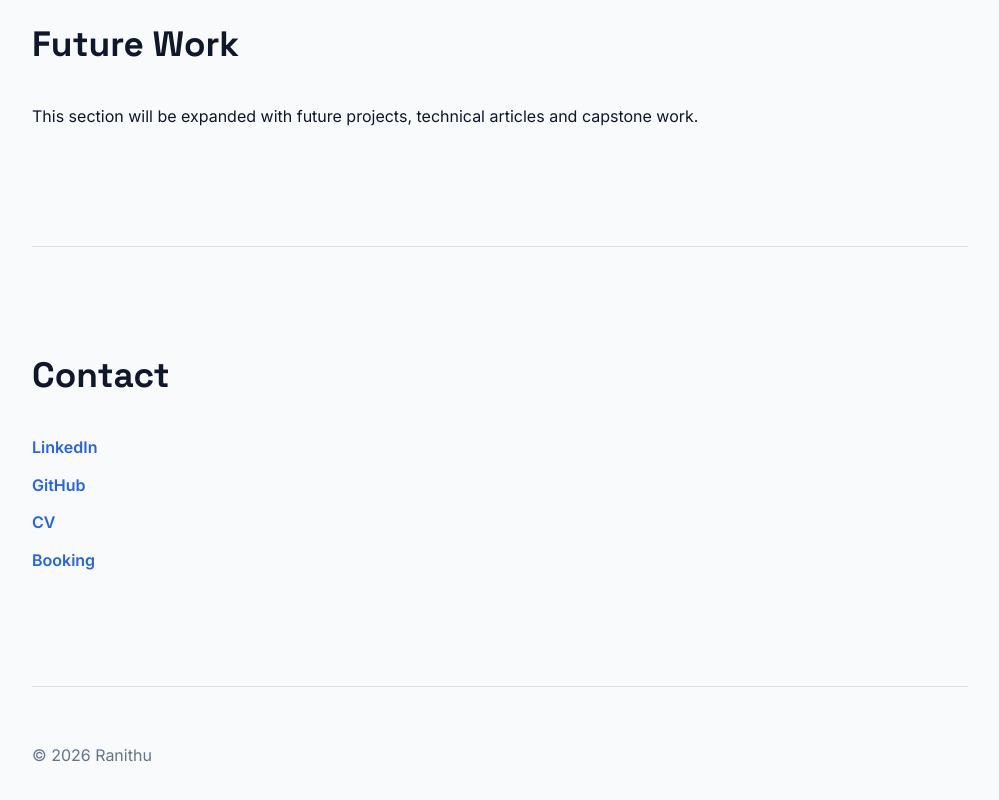
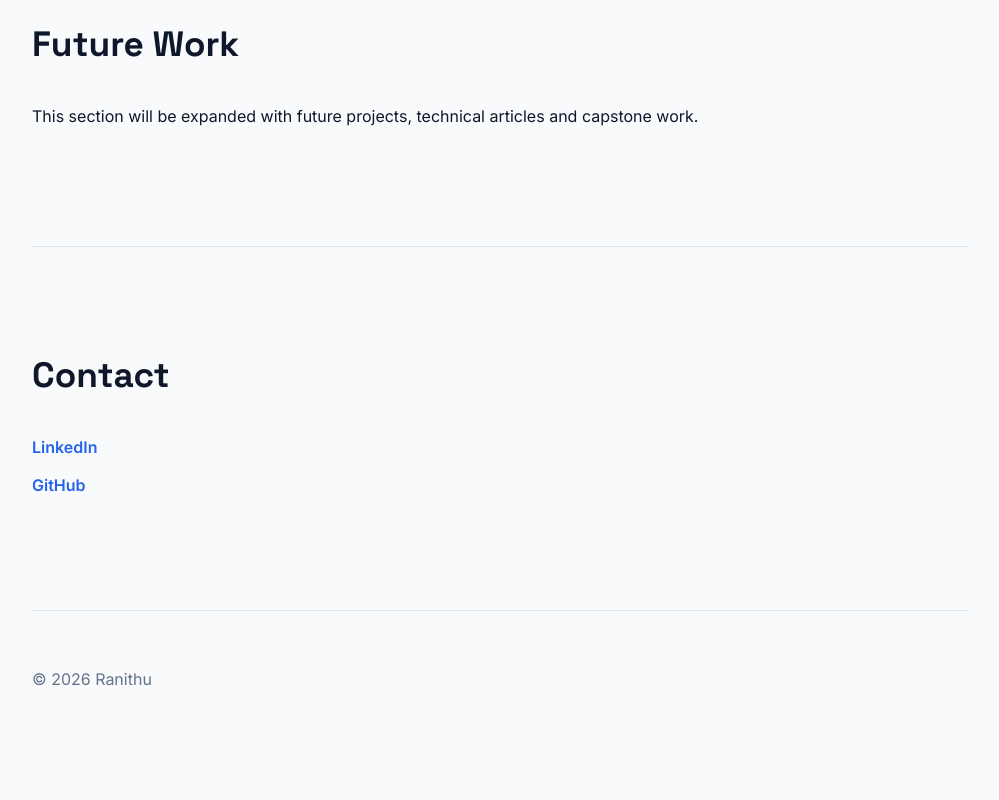
Before and after one commit to ranithu-h/ai-engineer-portfolio, a React (Vite) app: page / in a window 1280 px wide. Shown: the part 2812-3612 px from the top of the page, without its empty margins (140-1139 px from the left). After the commit the page ends 3561 px from the top, so only its background shows below. Built offline with nearby package versions, Linux system fonts and the light colour scheme.

Commit message:
Removed CV and Booking links

```diff
--- a/src/App.jsx
+++ b/src/App.jsx
@@ -75,17 +75,6 @@ function App() {
           </a>
         </p>
 
-        <p>
-          <a href="#">
-            CV
-          </a>
-        </p>
-
-        <p>
-          <a href="#">
-            Booking
-          </a>
-        </p>
       </section>
 
       <footer>
```
